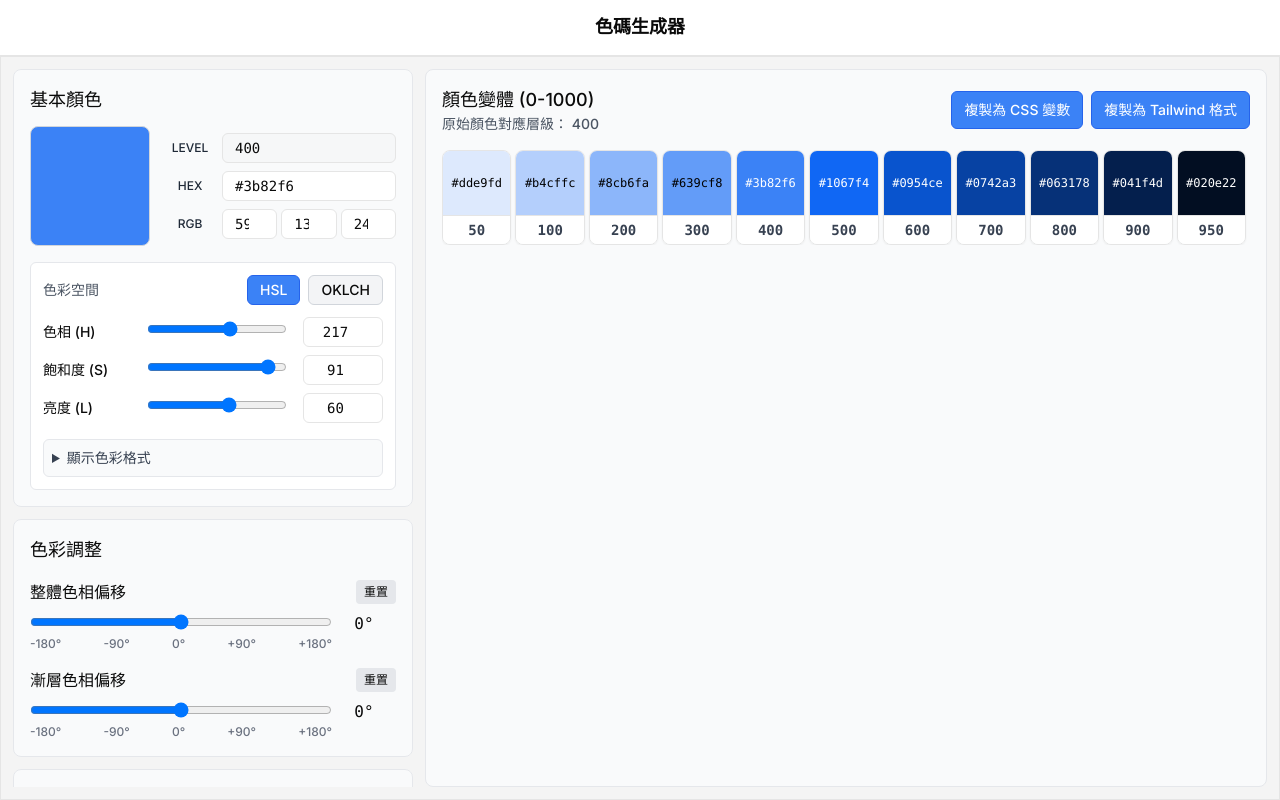
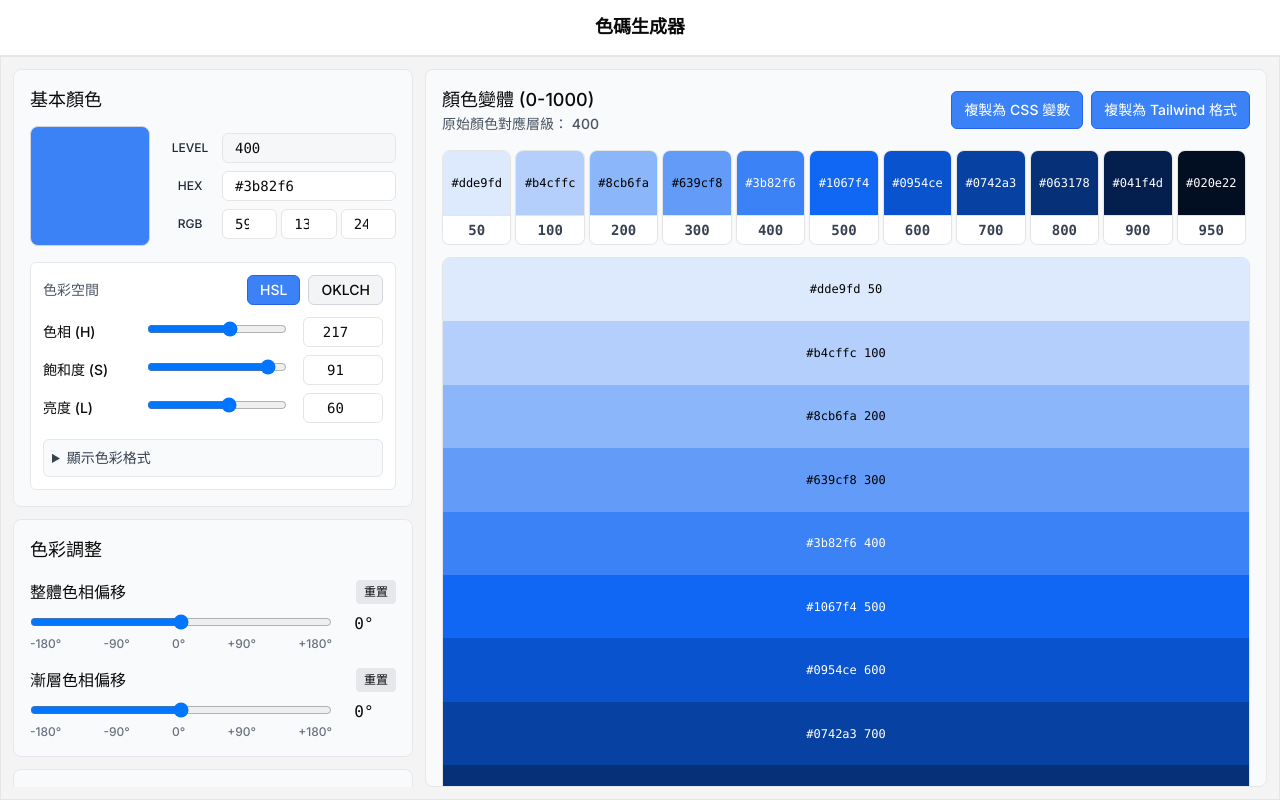
Before and after one commit to mant0u0/web-widget, a Next.js app: page /ColorBox2 in a window 1280 px wide. Built offline with nearby package versions, Linux system fonts and the light colour scheme; a web font is replaced by a local one.

Commit message:
[Mantou] 調整色彩模型 3

```diff
--- a/app/ColorBox2/page.tsx
+++ b/app/ColorBox2/page.tsx
@@ -273,7 +273,7 @@ const ColorShadeGenerator: React.FC = () => {
   };
 
   // 十六進制轉 OKLCH
-  const hexToOKLCH = (hex: string): OKLCH | null => {
+  const _hexToOKLCH = (hex: string): OKLCH | null => {
     const rgb = hexToRgb(hex);
     if (!rgb) return null;
     return rgbToOKLCH(rgb.r, rgb.g, rgb.b);
@@ -481,7 +481,7 @@ const ColorShadeGenerator: React.FC = () => {
   };
 
   // 計算特定層級的顏色
-  const calculateColorForLevel = (
+  const _calculateColorForLevel = (
     level: number,
     baseHsl: HSL,
     baseLevel: number,
@@ -886,7 +886,7 @@ const ColorShadeGenerator: React.FC = () => {
       generateShades(); // 直接重新生成色階
     } else {
       // 切換到 OKLCH，明確地觸發色階重新生成
-      const oklch = rgbToOKLCH(rgb.r, rgb.g, rgb.b);
+      const _oklch = rgbToOKLCH(rgb.r, rgb.g, rgb.b);
       generateOKLCHShades(rgb); // 直接調用 OKLCH 處理函數
     }
   };
@@ -1681,7 +1681,7 @@ const ColorShadeGenerator: React.FC = () => {
         </div>
         {/* 色調預覽區域 */}
         <div className="h-full w-full">
-          <div className="h-full w-full rounded-lg border border-gray-200 bg-gray-50 p-4">
+          <div className="h-full w-full overflow-hidden rounded-lg border border-gray-200 bg-gray-50 p-4">
             <div className="mb-4 flex flex-col items-start justify-between md:flex-row md:items-center">
               <div className="mb-2 md:mb-0">
                 <h2 className="text-lg font-medium">顏色變體 (0-1000)</h2>
@@ -1737,6 +1737,29 @@ const ColorShadeGenerator: React.FC = () => {
                 ))}
               </div>
             </div>
+
+            <div className="mt-3 flex h-[700px] flex-1 flex-col overflow-hidden rounded-lg border border-input shadow-sm">
+              {Object.entries(shades).map(([level, hex]) => (
+                <div
+                  key={level}
+                  className="mr-1 h-full w-full cursor-pointer overflow-hidden"
+                  onClick={() => copyToClipboard(hex, level)}
+                >
+                  <div
+                    className="flex h-full items-center justify-center"
+                    style={{ backgroundColor: hex, color: getTextColor(hex) }}
+                  >
+                    {copied && copiedIndex === level ? (
+                      <span className="text-[12px] font-bold">已複製!</span>
+                    ) : (
+                      <span className="font-mono text-[12px]">
+                        {hex} {level}
+                      </span>
+                    )}
+                  </div>
+                </div>
+              ))}
+            </div>
           </div>
         </div>
       </div>
```
